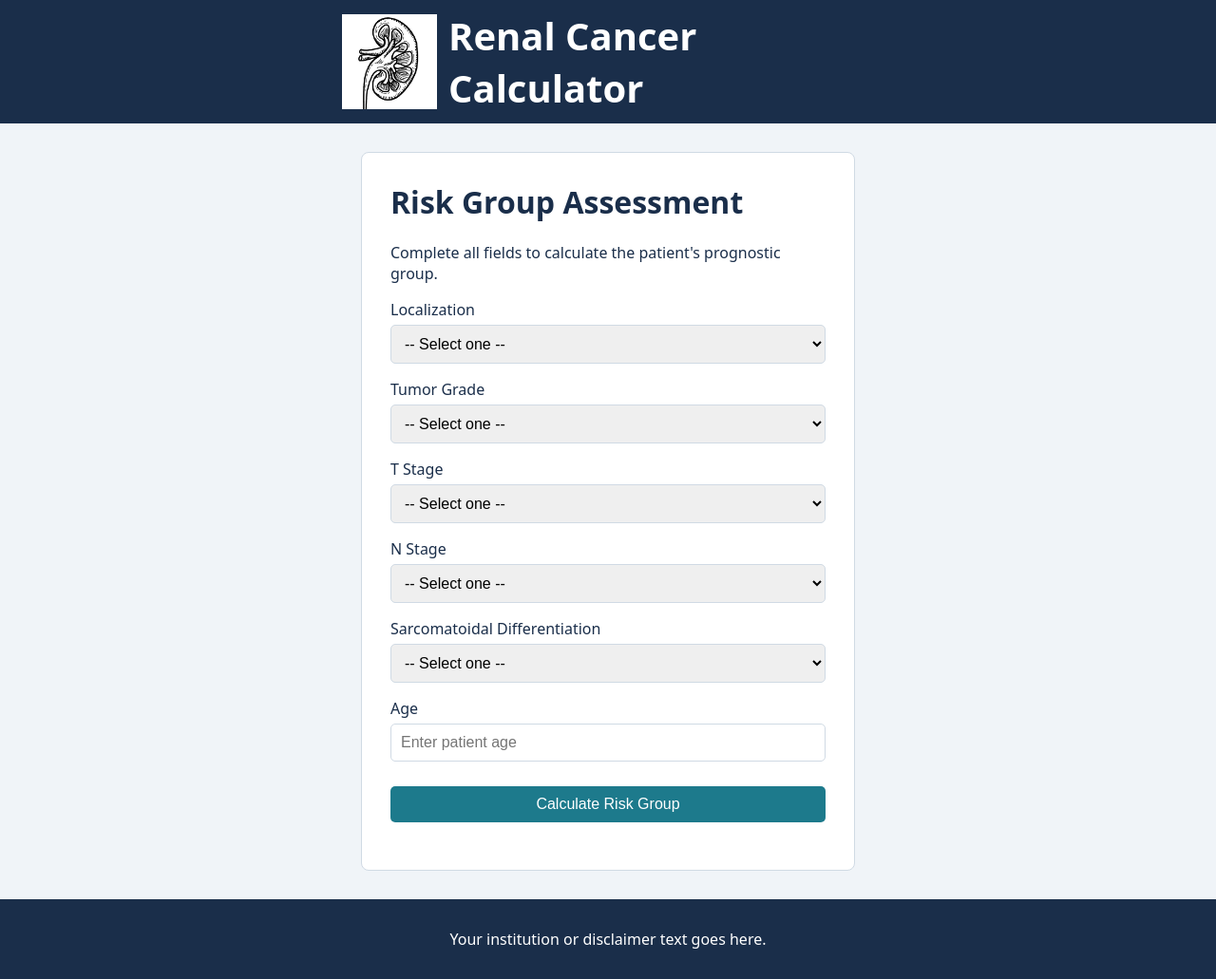
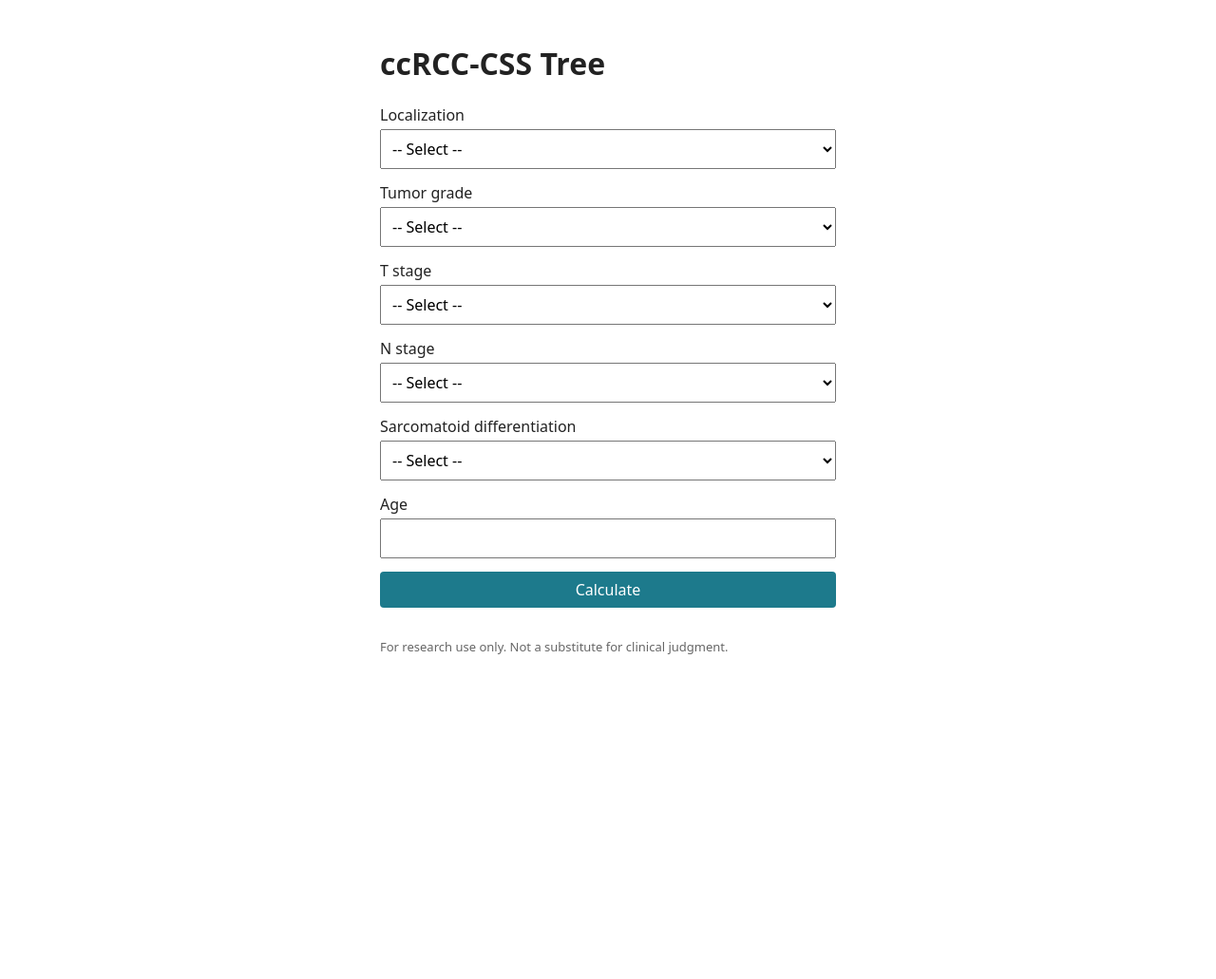
Before and after one commit to escaso/renal-cancer-calculator, a plain HTML site: page index.html in a window 1280 px wide. Shown: the whole page at 95% size. After the commit the page ends 800 px from the top, so only its background shows below. Drawn offline with Linux system fonts and the light colour scheme.

Commit message:
Simplified UI

```diff
--- a/app.js
+++ b/app.js
@@ -53,29 +53,30 @@ populateDropdown("nStage", NStage);
 populateDropdown("sarcomDiff", SarcomDiff);
 
 
+const val = id => document.getElementById(id).value;
+
 document.getElementById("submit").addEventListener("click", () => {
-    const localization = document.getElementById("localization").value;
-    const grade = document.getElementById("tumorGrade").value;
-    const sarcomatoid = document.getElementById("sarcomDiff").value;
-    const n = document.getElementById("nStage").value;
-    const age = document.getElementById("age").value;
-    const t = document.getElementById("tStage").value;
+    const fields = ["localization", "tumorGrade", "sarcomDiff", "nStage", "age", "tStage"].map(val);
+    const error = document.getElementById("error");
+    const result = document.getElementById("result");
 
-    // validate all fields are filled
-    if (!localization || !grade || !sarcomatoid || !n || !age || !t) {
-        document.getElementById("error").textContent = "Please fill in all fields.";
+    if (fields.some(v => v === "")) {
+        error.textContent = "Please fill in all fields.";
+        result.innerHTML = "";
         return;
     }
+    error.textContent = "";
 
-    const resultGroup = calculate(localization, grade, sarcomatoid, n, age, t);
+    const [localization, grade, sarcomatoid, n, age, t] = fields;
+    const g = calculate(localization, grade, sarcomatoid, n, Number(age), t);
 
-    // hide the form, show the result
-    document.querySelector(".calculator").innerHTML = `
-        <h1>Result</h1>
-        <p style="text-align:center; font-size: 20px;">${resultGroup.name}</p>
-        <p style="text-align:center; color: #555;">n = ${resultGroup.n}</p>
-        <p style="text-align:center; color: #555;">Your description text here</p>
-        <button onclick="location.reload()">Start Over</button>
+    const median = g.medianSurvival == null
+        ? "not reached"
+        : `${g.medianSurvival}` + (g.ci ? ` (95% CI ${g.ci.lower}–${g.ci.upper ?? "NR"})` : "");
+
+    result.innerHTML = `
+        <h2>${g.name}: ${g.risk} risk</h2>
+        <p>Mean survival: ${g.meanSurvival}<br>Median survival: ${median}</p>
     `;
 });
 
--- a/index.html
+++ b/index.html
@@ -3,84 +3,28 @@
 <head>
     <meta charset="UTF-8">
     <meta name="viewport" content="width=device-width, initial-scale=1.0">
-
     <title>ccRCC-CSS Tree</title>
-
     <link rel="stylesheet" href="style.css">
     <link rel="manifest" href="manifest.json">
     <link rel="apple-touch-icon" href="/renal-cancer-calculator/icons/ios-180.png">
-    <link rel="preconnect" href="https://fonts.googleapis.com">
-    <link rel="preconnect" href="https://fonts.gstatic.com" crossorigin>
-    <link href="https://fonts.googleapis.com/css2?family=Inter:wght@400;500;600&family=Lora:wght@600&display=swap" rel="stylesheet">
 </head>
+<body>
+    <main>
+        <h1>ccRCC-CSS Tree</h1>
 
-<body>
+        <label>Localization <select id="localization"></select></label>
+        <label>Tumor grade <select id="tumorGrade"></select></label>
+        <label>T stage <select id="tStage"></select></label>
+        <label>N stage <select id="nStage"></select></label>
+        <label>Sarcomatoid differentiation <select id="sarcomDiff"></select></label>
+        <label>Age <input id="age" type="number" min="0" max="120"></label>
 
-    <header class="site-header">
-        <div class="header-inner">
-            <img class="header-logo" src="/renal-cancer-calculator/icons/ios-180.png" alt="App icon" onerror="this.style.display='none'">
-            <span class="header-title">Renal Cancer Calculator</span>
-        </div>
-    </header>
+        <button id="submit">Calculate</button>
+        <p id="error" role="alert"></p>
+        <div id="result"></div>
 
-
-    <main class="calculator">
-
-        <div class="form-card">
-            <h1>Risk Group Assessment</h1>
-            <p class="subtitle">Complete all fields to calculate the patient's prognostic group.</p>
-
-        <div class="field-group">
-                <label for="localization">Localization</label>
-                <select id="localization"></select>
-            </div>
-
-            <div class="field-group">
-                <label for="tumorGrade">Tumor Grade</label>
-                <select id="tumorGrade"></select>
-            </div>
-
-            <div class="field-group">
-                <label for="tStage">T Stage</label>
-                <select id="tStage"></select>
-            </div>
-
-            <div class="field-group">
-                <label for="nStage">N Stage</label>
-                <select id="nStage"></select>
-            </div>
-
-            <div class="field-group">
-                <label for="sarcomDiff">Sarcomatoidal Differentiation</label>
-                <select id="sarcomDiff"></select>
-            </div>
-
-            <div class="field-group">
-                <label for="age">Age</label>
-                <input
-                    id="age"
-                    type="number"
-                    placeholder="Enter patient age"
-                    min="0"
-                    max="120"
-                >
-            </div>
-
-            <p id="error" role="alert"></p>
-
-            <button id="submit">Calculate Risk Group</button>
-
-            <p id="result"></p>
-        </div>
+        <p class="note">For research use only. Not a substitute for clinical judgment.</p>
     </main>
-
-    <footer class="site-footer">
-        <div class="footer-inner">
-            <p class="footer-text">Your institution or disclaimer text goes here.</p>
-        </div>
-    </footer>
-
     <script src="app.js" type="module"></script>
-
 </body>
 </html>
--- a/style.css
+++ b/style.css
@@ -1,126 +1,41 @@
-:root {
-    --navy: #1a2e4a;
-    --teal: #1d7a8c;
-    --bg: #f0f4f8;
-    --white: #ffffff;
-    --border: #d0dae4;
-    --text: #4a5568;
-    --error: #c0392b;
-}
-
-/* Basic page setup */
-* {
-    box-sizing: border-box;
-}
-
 body {
+    font-family: system-ui, sans-serif;
     margin: 0;
-    font-family: system-ui, -apple-system, BlinkMacSystemFont, 'Segoe UI', Roboto, Oxygen, Ubuntu, Cantarell, 'Open Sans', 'Helvetica Neue', sans-serif;
-    background: var(--bg);
-    color: var(--navy);
-    min-height: 100vh;
-    display: flex;
-    flex-direction: column;
+    padding: 24px 16px;
+    color: #222;
 }
 
 main {
-    flex: 1;
-    padding: 30px 16px;
-}
-
-/* Header */
-.site-header {
-    background: var(--navy);
-    color: var(--white);
-    padding: 10px 20px;
-}
-
-.header-inner {
-    max-width: 560px;
+    max-width: 480px;
     margin: auto;
-    display: flex;
-    align-items: center;
-    gap: 12px;
-}
-
-.header-logo {
-    width: 100px;
-    height: 100px;
-}
-
-.header-logo img {
-    width: 100%;
-    height: 100%;
-    object-fit: contain;
-}
-
-.header-title {
-    font-size: 40px;
-    font-weight: bold;
-}
-
-/* Calculator */
-.form-card {
-    max-width: 520px;
-    margin: auto;
-    padding: 30px;
-    background: var(--white);
-    border: 1px solid var(--border);
-    border-radius: 8px;
-}
-
-h1 {
-    margin-top: 0;
 }
 
 label {
     display: block;
-    margin-bottom: 5px;
+    margin-bottom: 14px;
 }
 
-input,
-select,
-button {
+select, input, button {
+    display: block;
     width: 100%;
-    padding: 10px;
-    font-size: 16px;
-}
-
-input,
-select {
-    border: 1px solid var(--border);
-    border-radius: 5px;
-}
-
-.field-group {
-    margin-bottom: 16px;
+    margin-top: 4px;
+    padding: 8px;
+    font: inherit;
+    box-sizing: border-box;
 }
 
 button {
-    margin-top: 10px;
-    background: var(--teal);
-    color: var(--white);
+    background: #1d7a8c;
+    color: #fff;
     border: none;
-    border-radius: 5px;
+    border-radius: 4px;
     cursor: pointer;
 }
 
-#error {
-    color: var(--error);
-    text-align: center;
+#error { color: #c0392b; }
+
+.note {
+    margin-top: 32px;
+    font-size: 13px;
+    color: #666;
 }
-
-#result {
-    color: var(--teal);
-    text-align: center;
-    font-size: 20px;
-    font-weight: bold;
-}
-
-/* Footer */
-.site-footer {
-    background: var(--navy);
-    color: var(--white);
-    padding: 15px 20px;
-    text-align: center;
-}
--- a/variables.js
+++ b/variables.js
@@ -132,16 +132,8 @@ export const Groups = Object.freeze({
 export function populateDropdown(selectId, enumOptions){
     const select = document.getElementById(selectId);
 
-    const defaultOption = document.createElement("option");
-    defaultOption.value = "";
-    defaultOption.textContent = "-- Select one --";
-    select.appendChild(defaultOption);
-
-    for (const key in enumOptions) {
-        const option = document.createElement("option");
-        const value = enumOptions[key];
-        option.value = typeof value === "object" ? key : value;
-        option.textContent = typeof value === "object" ? value.name : value;
-        select.appendChild(option);
+    select.add(new Option("-- Select --", ""));
+    for (const value of Object.values(enumOptions)) {
+        select.add(new Option(value, value));
     }
 }
```
Also changed, not shown: sw.js (+12 -6 lines).
